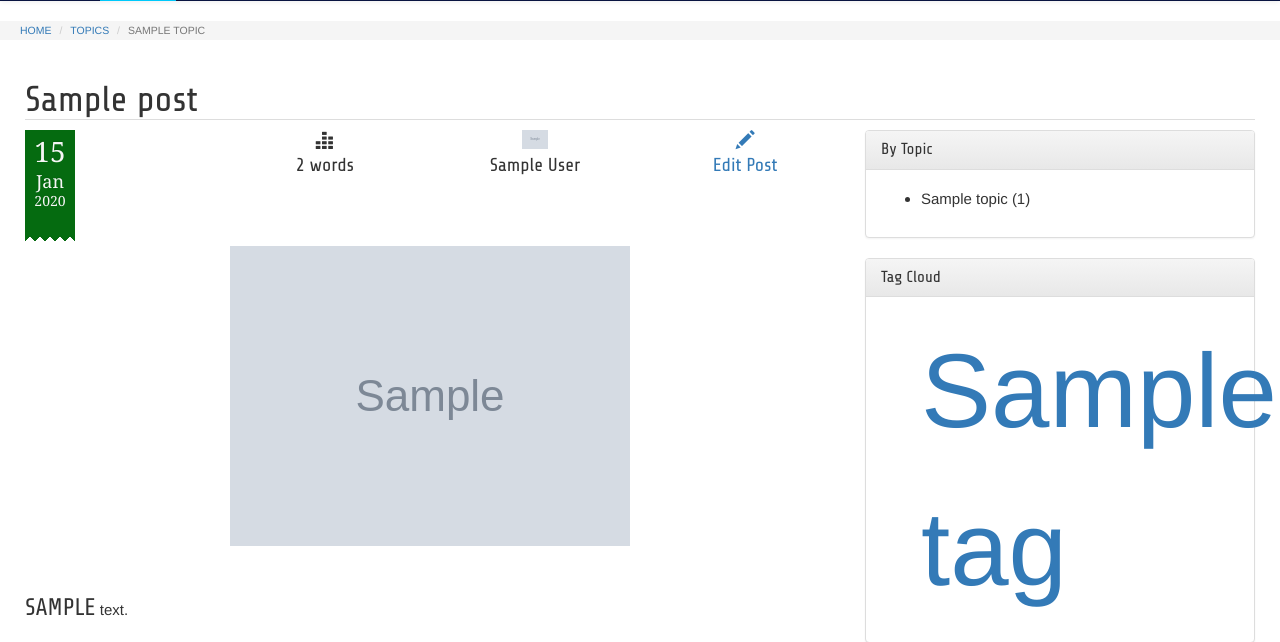
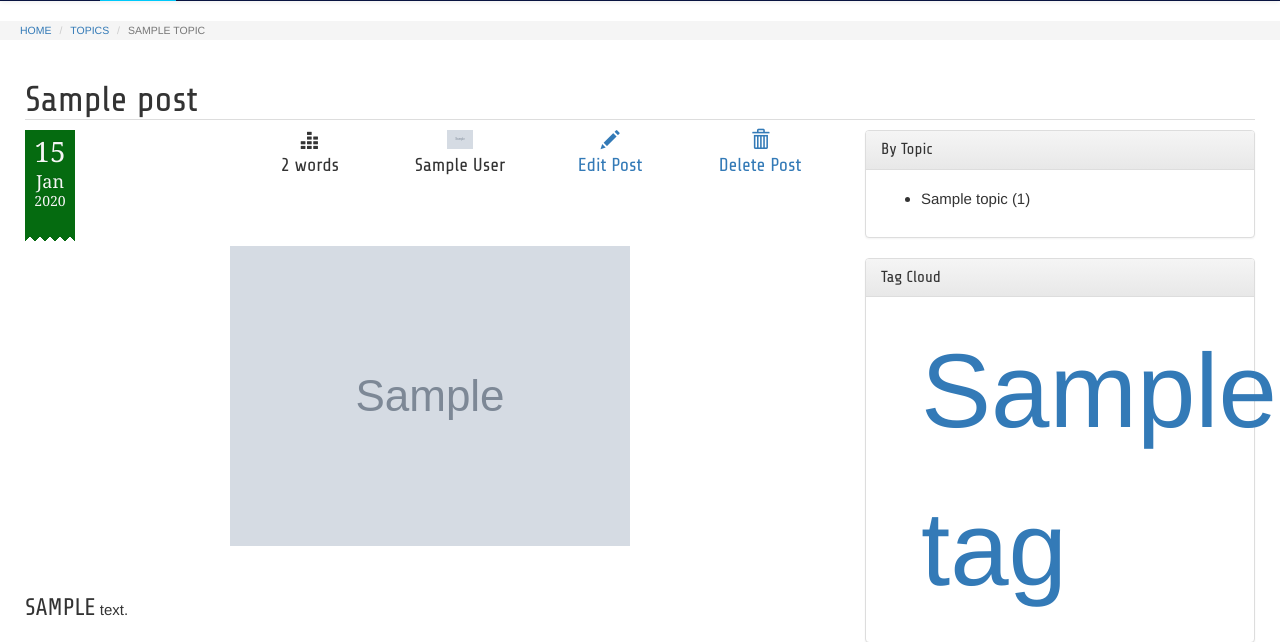
Before and after one commit to DevopediaOrg/django-basic, a Django app: page /post/1 in a window 1280 px wide. Shown: the part 456-1098 px from the top of the page. Run offline with Django 3.2, Linux system fonts and the light colour scheme; a user stored in the database is signed in; tables that the repository leaves empty hold one stand-in row (values such as "Sample post"); grey boxes marked "Sample" are stand-in pictures; some libraries are stand-ins or nearby versions.

Commit message:
Added delete post functionality.

```diff
--- a/blog/templates/blog/post_detail.html
+++ b/blog/templates/blog/post_detail.html
@@ -16,6 +16,7 @@
                 <div class="col-sm-3 col-md-3">
                     {% include 'blog/post_date.html' %}
                 </div>
+                <div class="col-sm-9 col-md-9">
                     <div class="col-sm-3 col-md-3">
                         <span class="glyphicon glyphicon-equalizer"></span><br>
                         {{ post.text | wordcount }} words
@@ -31,6 +32,15 @@
                             Edit Post
                         </a>
                         {% endif %}
+                    </div>
+                    <div class="col-sm-3 col-md-3">
+                        {% if user.is_authenticated and user.id == post.author.id %}
+                        <a href="{% url "blog:post_delete" pk=post.pk %}">
+                            <span class="glyphicon glyphicon-trash"></span><br>
+                            Delete Post
+                        </a>
+                        {% endif %}
+                    </div>
                 </div>
             </div>
 
--- a/blog/urls.py
+++ b/blog/urls.py
@@ -7,6 +7,7 @@ urlpatterns = [
     url(r'^post/(?P<pk>[0-9]+)/edit/?$', views.UpdateView.as_view(), name='post_edit'),
     url(r'^post/(?P<pk>[0-9]+)/?$', views.DetailView.as_view(), name='post_detail'),
     url(r'^post/new/?$', views.CreateView.as_view(), name='post_new'),
+    url(r'^post/(?P<pk>[0-9]+)/delete/?$', views.DeleteView.as_view(), name='post_delete'),
 
     url(r'^about$', views.AboutView.as_view(), name='about'),
 
--- a/blog/views.py
+++ b/blog/views.py
@@ -213,3 +213,7 @@ class UpdateView(LoginRequiredMixin, ContextMixin, generic.UpdateView):
 
 class DetailView(ContextMixin, generic.DetailView):
     model = Post
+
+class DeleteView(LoginRequiredMixin, ContextMixin, generic.DeleteView):
+    model = Post
+    success_url = reverse_lazy('blog:author_list')
```
Also changed, not shown: blog/templates/blog/post_confirm_delete.html (added, +19 -0 lines). Lines whose indentation alone changed are shown as unchanged.
